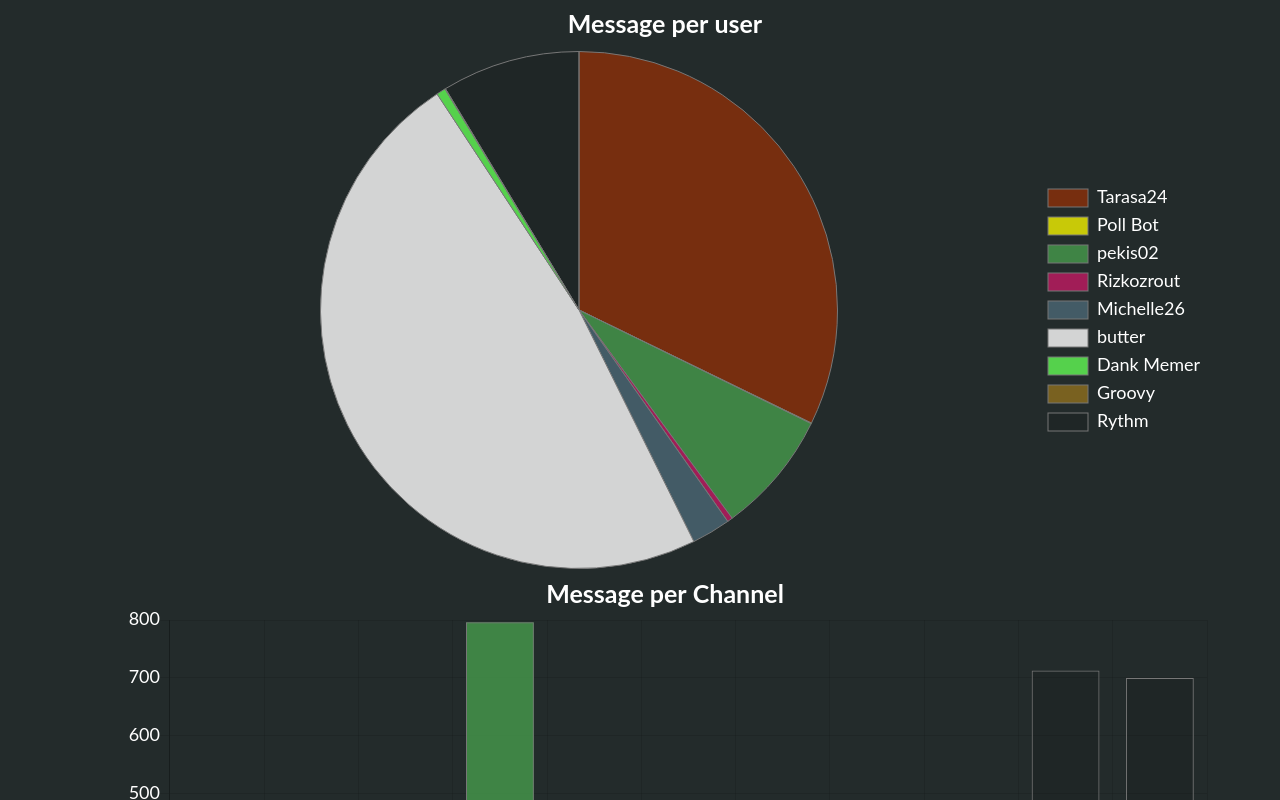
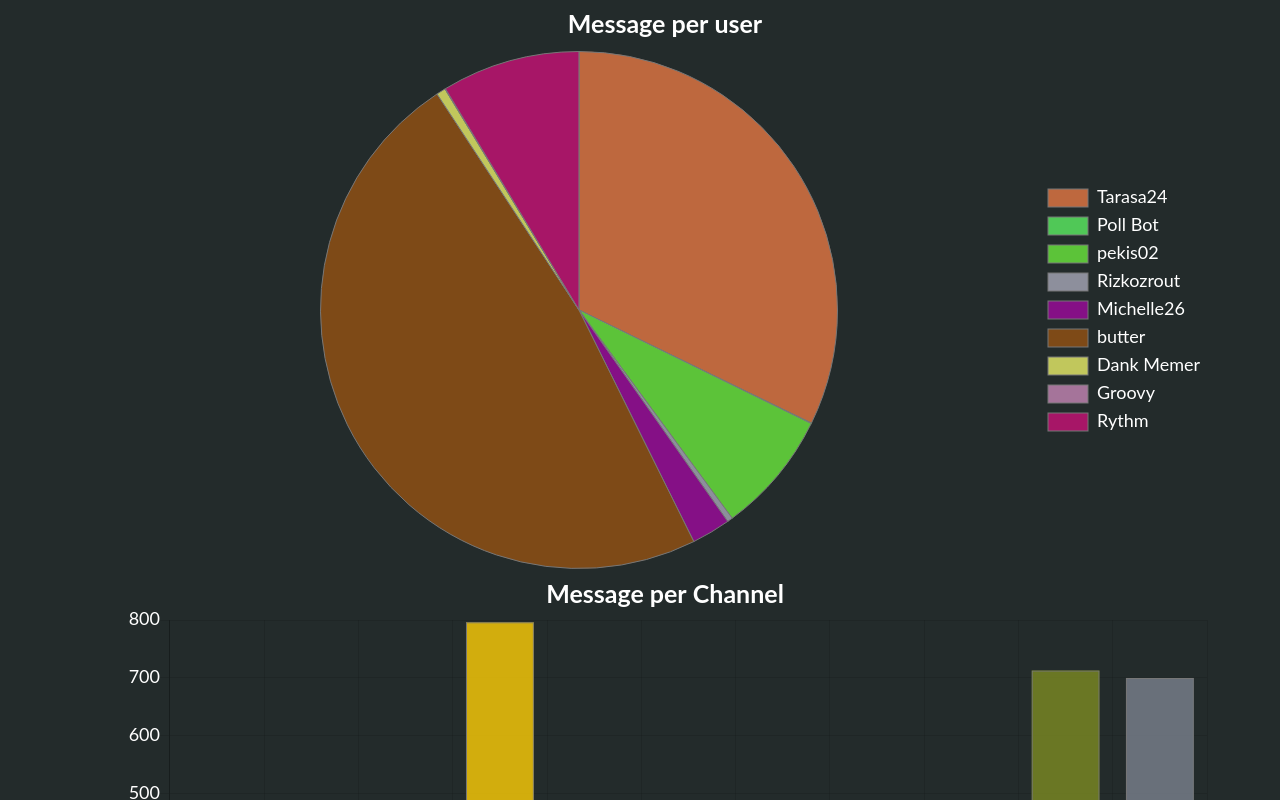
Before and after one commit to Tarasa24/discord-analytics, a plain HTML site: page index.html in a window 1280 px wide. Shown: the top 800 px of the page. Drawn offline with nearby package versions, Linux system fonts and the light colour scheme.

Commit message:
Random generated chart colors

```diff
--- a/index.html
+++ b/index.html
@@ -73,6 +73,10 @@
     Chart.defaults.global.defaultFontSize = 18;
     Chart.defaults.global.defaultFontColor = '#ffffff';
 
+    function random_rgba() {
+    var o = Math.round, r = Math.random, s = 255;
+    return 'rgba(' + o(r()*s) + ',' + o(r()*s) + ',' + o(r()*s) + ',' + 0.8 + ')';
+    }
     // Messages per user chart
     let messages_per_userCHART = new Chart(myChart, {
       type:'pie', // bar, horizontalBar, pie, line, doughnut, radar, polarArea
@@ -83,15 +87,17 @@
           data:messages_per_user,
           //backgroundColor:'green',
           backgroundColor:[
-            'rgba(140, 48, 9, 0.8)',
-            'rgba(242, 242, 0, 0.8)',
-            'rgba(70, 155, 77, 0.8)',
-            'rgba(193, 27, 99, 0.8)',
-            'rgba(76, 104, 118, 0.8)',
-            'rgba(255, 255, 255, 0.8)',
-            'rgba(98, 252, 86, 0.8)',
-            'rgba(143, 112, 31 , 0.8)',
-
+            random_rgba(),
+            random_rgba(),
+            random_rgba(),
+            random_rgba(),
+            random_rgba(),
+            random_rgba(),
+            random_rgba(),
+            random_rgba(),
+            random_rgba(),
+            random_rgba(),
+            random_rgba()
           ],
           borderWidth:1,
           borderColor:'#777',
@@ -136,14 +142,17 @@
           data:messages_per_channel,
           //backgroundColor:'green',
           backgroundColor:[
-            'rgba(242, 242, 0, 0.8)',
-            'rgba(140, 48, 9, 0.8)',
-            'rgba(193, 27, 99, 0.8)',
-            'rgba(70, 155, 77, 0.8)',
-            'rgba(76, 104, 118, 0.8)',
-            'rgba(255, 255, 255, 0.8)',
-            'rgba(98, 252, 86, 0.8)',
-            'rgba(143, 112, 31 , 0.8)',
+            random_rgba(),
+            random_rgba(),
+            random_rgba(),
+            random_rgba(),
+            random_rgba(),
+            random_rgba(),
+            random_rgba(),
+            random_rgba(),
+            random_rgba(),
+            random_rgba(),
+            random_rgba()
           ],
           borderWidth:1,
           borderColor:'#777',
```
